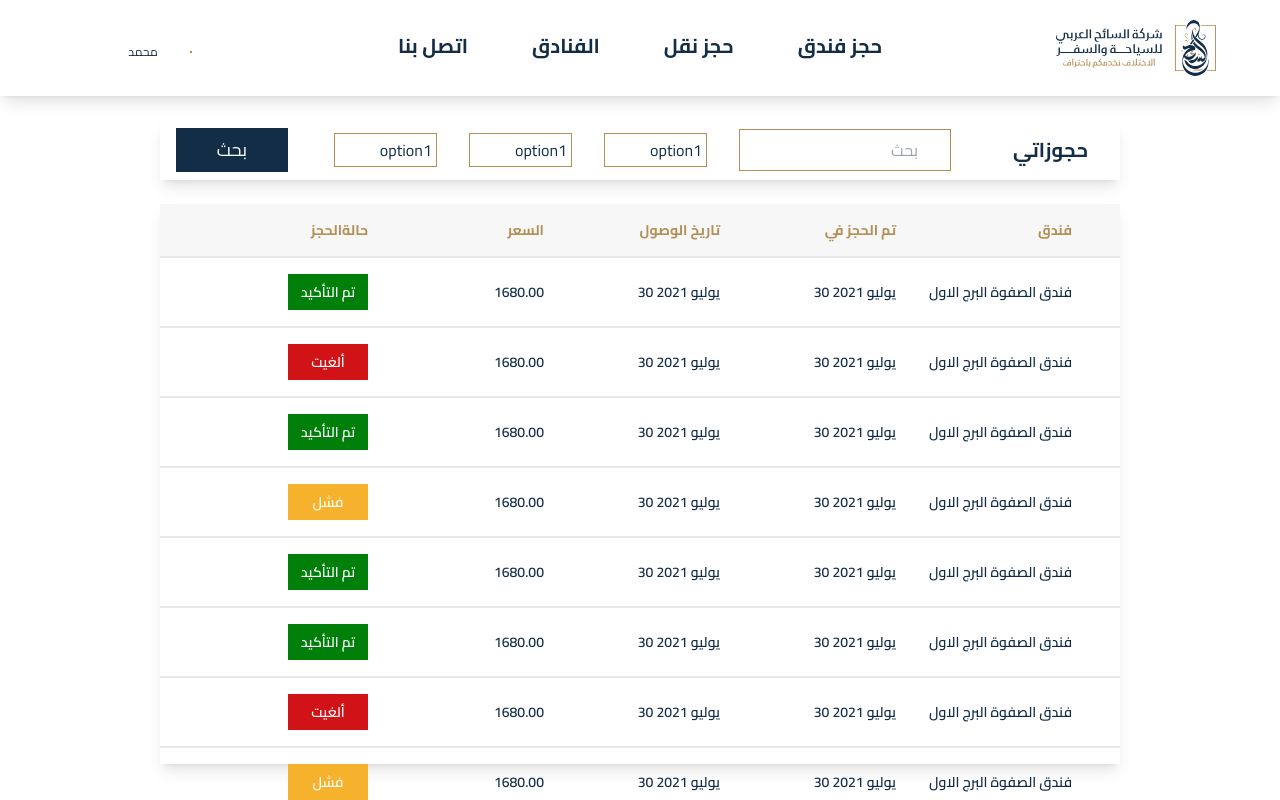
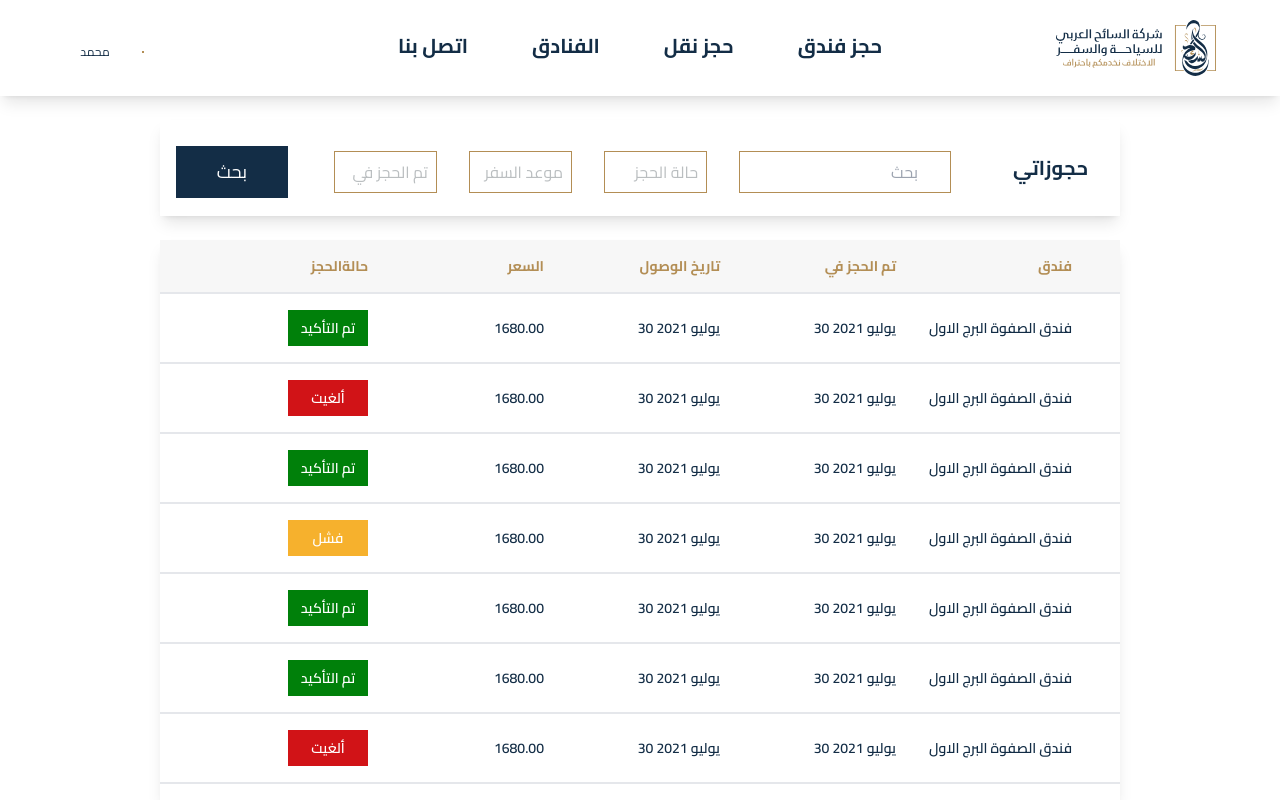
Before and after one commit to Safaayachi/Assa2eh, a Next.js app: page /reservations in a window 1280 px wide. Shown: the top 800 px of the page. Built offline with nearby package versions, Linux system fonts and the light colour scheme.

Commit message:
reservations

```diff
--- a/components/NavBar.js
+++ b/components/NavBar.js
@@ -13,17 +13,19 @@ const NavBar = () => {
       {session ? (
         <Menu>
           <div className="hidden md:flex w-48 md:flex-col">
+          <Menu.Button>
             <div className="mb-8 mt-10 w-24 items-center justify-between space-x-2 self-center md:flex">
-              <Menu.Button>
+
                 <i
                   className={`  icon-arrow_drop_down_black_24dp1 text-xl text-primary `}
                 />
-              </Menu.Button>
+
               <h1 className="text-center text-xs text-secondary ">محمد</h1>
               <i
                 className={` icon-person_black_24dp1 border border-solid border-primary text-3xl text-secondary`}
               />
             </div>
+            </Menu.Button>
             <Menu.Items>
               <div className="absolute flex w-48 flex-col items-center justify-center space-y-2 divide-y-2 divide-basic bg-tint p-4 shadow">
                 <Menu.Item>
--- a/components/Reservation.js
+++ b/components/Reservation.js
@@ -4,11 +4,22 @@ import { useState } from "react";
 import Link from "next/link";
 
 const Reservation = () => {
-  const options = [
-    { id: 1, name: "option1" },
-    { id: 2, name: "option2" },
-    { id: 3, name: "option3" },
-    { id: 4, name: "option4" },
+  const reservationOptions = [
+    { id: 1, name: "30 يوليو 2021" },
+    { id: 2, name: "30 يوليو 2021" },
+    { id: 3, name: "30 يوليو 2021" },
+    { id: 4, name: "30 يوليو 2021" },
+  ];
+  const travelingDateOptions = [
+    { id: 1, name: "30 يوليو 2021" },
+    { id: 2, name: "30 يوليو 2021" },
+    { id: 3, name: "30 يوليو 2021" },
+    { id: 4, name: "30 يوليو 2021" },
+  ];
+  const reservationStates = [
+    { id: 1, name: "تم التأكيد" },
+    { id: 2, name: "ألغيت" },
+    { id: 3, name: "فشل" },
   ];
   const userReservations = [
     {
@@ -85,43 +96,58 @@ const Reservation = () => {
       resState: "تم التأكيد",
     },
   ];
-  const [selectedOption, setSelectedOption] = useState(options[0]);
+  const [selectedReservationOption, setSelectedReservationOption] = useState({
+    id: 0,
+    name: "تم الحجز في",
+  });
+  const [selectedTravelingDateOption, setSelectedTravelingDateOption] =
+    useState({ id: 0, name: "موعد السفر" });
+  const [selectedReservationState, setSelectedReservationState] = useState({
+    id: 0,
+    name: "حالة الحجز",
+  });
   return (
     <div className="hidden h-full w-full flex-col bg-tint p-28 md:flex">
       <div className="relative flex h-full w-full flex-col space-y-6 p-2 px-12">
         <form className="flex h-24 w-full flex-row items-center justify-between bg-tint px-4 shadow-lg">
           <button
             type="submit"
-            className="w-36 bg-secondary p-2 text-tint md:w-28"
+            className=" mb-8  mt-10 w-36 bg-secondary p-3 text-tint md:w-28"
           >
             <h1 className="text-lg">بحث</h1>
           </button>
 
           <div className="flex w-2/3 flex-row items-center justify-center space-x-8">
-            <Listbox value={selectedOption} onChange={setSelectedOption}>
-              <div className="relative flex w-56 flex-col space-y-12 md:w-1/6">
-                <div className=" flex justify-between  border border-solid border-primary p-1 ">
+            <Listbox
+              value={selectedReservationOption}
+              onChange={setSelectedReservationOption}
+            >
+              <div className="relative flex w-56 flex-col  md:w-1/6">
                 <Listbox.Button>
+                  <div className=" mb-8  mt-10 flex justify-between  border border-solid border-primary p-2 ">
                     <i
-                      className={`icon-expand_more_black_24dp1 text-2xl font-bold text-secondary`}
+                      className={`icon-expand_more_black_24dp1 text-2xl  text-secondary`}
                     />
-                  </Listbox.Button>
 
                     <div>
-                    <h1 className=" text-md text-secondary">
-                      {selectedOption.name}
+                      <h1 className=" text-md text-darkTint">
+                        {selectedReservationOption.name}
                       </h1>
                     </div>
                   </div>
+                </Listbox.Button>
                 <Listbox.Options>
                   <ul className="absolute w-full bg-tint shadow ">
                     <div className="flex-col divide-y-2 divide-basic ">
-                      {options.map((option) => (
-                        <Listbox.Option key={option.id} value={option}>
+                      {reservationOptions.map((reservationOption) => (
+                        <Listbox.Option
+                          key={reservationOption.id}
+                          value={reservationOption}
+                        >
                           <div className="hover:bg-basic">
-                            <li className="p-2 px-6 text-end ">
+                            <li className="cursor-pointer p-2 px-6 text-end text-darkTint hover:text-primary">
                               {" "}
-                              {option.name}
+                              {reservationOption.name}
                             </li>
                           </div>
                         </Listbox.Option>
@@ -131,30 +157,36 @@ const Reservation = () => {
                 </Listbox.Options>
               </div>
             </Listbox>
-            <Listbox value={selectedOption} onChange={setSelectedOption}>
-              <div className="relative flex w-56 flex-col space-y-12 md:w-1/6">
-                <div className=" flex justify-between  border border-solid border-primary p-1 ">
+            <Listbox
+              value={selectedTravelingDateOption}
+              onChange={setSelectedTravelingDateOption}
+            >
+              <div className="relative flex w-56 flex-col  md:w-1/6">
                 <Listbox.Button>
+                  <div className=" mb-8  mt-10 flex justify-between  border border-solid border-primary p-2 ">
                     <i
-                      className={`icon-expand_more_black_24dp1 text-2xl font-bold text-secondary`}
+                      className={`icon-expand_more_black_24dp1 text-2xl  text-secondary`}
                     />
-                  </Listbox.Button>
 
                     <div>
-                    <h1 className=" text-md text-secondary">
-                      {selectedOption.name}
+                      <h1 className=" text-md text-darkTint">
+                        {selectedTravelingDateOption.name}
                       </h1>
                     </div>
                   </div>
+                </Listbox.Button>
                 <Listbox.Options>
                   <ul className="absolute w-full bg-tint shadow ">
                     <div className="flex-col divide-y-2 divide-basic ">
-                      {options.map((option) => (
-                        <Listbox.Option key={option.id} value={option}>
+                      {travelingDateOptions.map((travelingDateOption) => (
+                        <Listbox.Option
+                          key={travelingDateOption.id}
+                          value={travelingDateOption}
+                        >
                           <div className="hover:bg-basic">
-                            <li className="p-2 px-6 text-end ">
+                            <li className="cursor-pointer p-2 px-6 text-end text-darkTint hover:text-primary">
                               {" "}
-                              {option.name}
+                              {travelingDateOption.name}
                             </li>
                           </div>
                         </Listbox.Option>
@@ -164,30 +196,36 @@ const Reservation = () => {
                 </Listbox.Options>
               </div>
             </Listbox>
-            <Listbox value={selectedOption} onChange={setSelectedOption}>
-              <div className="relative flex w-56 flex-col space-y-12 md:w-1/6">
-                <div className=" flex justify-between  border border-solid border-primary p-1 ">
+            <Listbox
+              value={selectedReservationState}
+              onChange={setSelectedReservationState}
+            >
+              <div className="relative flex w-56 flex-col  md:w-1/6">
                 <Listbox.Button>
+                  <div className="  mb-8  mt-10 flex justify-between  border border-solid border-primary p-2 ">
                     <i
-                      className={`icon-expand_more_black_24dp1 text-2xl font-bold text-secondary`}
+                      className={`icon-expand_more_black_24dp1 text-2xl  text-secondary`}
                     />
-                  </Listbox.Button>
 
                     <div>
-                    <h1 className=" text-md text-secondary">
-                      {selectedOption.name}
+                      <h1 className=" text-md text-darkTint">
+                        {selectedReservationState.name}
                       </h1>
                     </div>
                   </div>
+                </Listbox.Button>
                 <Listbox.Options>
                   <ul className="absolute w-full bg-tint shadow ">
                     <div className="flex-col divide-y-2 divide-basic ">
-                      {options.map((option) => (
-                        <Listbox.Option key={option.id} value={option}>
+                      {reservationStates.map((reservationState) => (
+                        <Listbox.Option
+                          key={reservationState.id}
+                          value={reservationState}
+                        >
                           <div className="hover:bg-basic">
-                            <li className="p-2 px-6 text-end ">
+                            <li className="cursor-pointer p-2 px-6 text-end text-darkTint hover:text-primary ">
                               {" "}
-                              {option.name}
+                              {reservationState.name}
                             </li>
                           </div>
                         </Listbox.Option>
@@ -197,14 +235,14 @@ const Reservation = () => {
                 </Listbox.Options>
               </div>
             </Listbox>
-            <div className="flex flex-row justify-end space-x-4 border border-solid border-primary px-2 ">
+            <div className=" mb-8  mt-10  flex flex-row justify-end space-x-4 border border-solid border-primary p-2  ">
               <input
                 type="text"
-                className="w-full p-2 text-end md:w-2/6"
+                className="w-full px-2 text-end "
                 placeholder="بحث"
               ></input>
               <i
-                className={`icon-search_black_24dp1 py-1 text-2xl text-secondary`}
+                className={`icon-search_black_24dp1  text-2xl text-secondary`}
               />
             </div>
           </div>
--- a/pages/contact.js
+++ b/pages/contact.js
@@ -6,14 +6,17 @@ const contact = () => {
   return (
     <section className="absolute flex h-full w-full flex-col">
       <NavBar />
-      <div className="flex h-full w-full flex-col md:flex-row pt-20 mt-26">
+      <div className="mt-26 flex h-full w-full flex-col pt-20 md:flex-row">
         <div className="h-full w-full bg-tint">
-          <iframe className="w-full h-full" src="https://www.google.com/maps/embed?pb=!1m18!1m12!1m3!1d12939.492122698986!2d10.585889550000001!3d35.827590799999996!2m3!1f0!2f0!3f0!3m2!1i1024!2i768!4f13.1!3m3!1m2!1s0x12fd8b3a0237010f%3A0x4418fc1f1a3cb73f!2sPolytechnique%20Sousse!5e0!3m2!1sar!2stn!4v1663583094761!5m2!1sar!2stn"></iframe>
+          <iframe
+            className="h-full w-full"
+            src="https://www.google.com/maps/embed?pb=!1m18!1m12!1m3!1d12939.492122698986!2d10.585889550000001!3d35.827590799999996!2m3!1f0!2f0!3f0!3m2!1i1024!2i768!4f13.1!3m3!1m2!1s0x12fd8b3a0237010f%3A0x4418fc1f1a3cb73f!2sPolytechnique%20Sousse!5e0!3m2!1sar!2stn!4v1663583094761!5m2!1sar!2stn"
+          ></iframe>
         </div>
-        <div className="flex h-full w-full items-center justify-end bg-basic p-4 px-12">
+        <div className="flex h-full w-full items-center justify-end bg-basic p-4 px-32">
           <div className="flex-col space-y-12">
             <div className="flex-col space-y-4">
-              <h1 className="text-end text-4xl font-bold text-secondary">
+              <h1 className="text-end text-4xl  font-bold text-secondary md:text-7xl">
                 اتصل بنا
               </h1>
               <p className="text-end text-secondary ">
```
Lines whose indentation alone changed are shown as unchanged.
